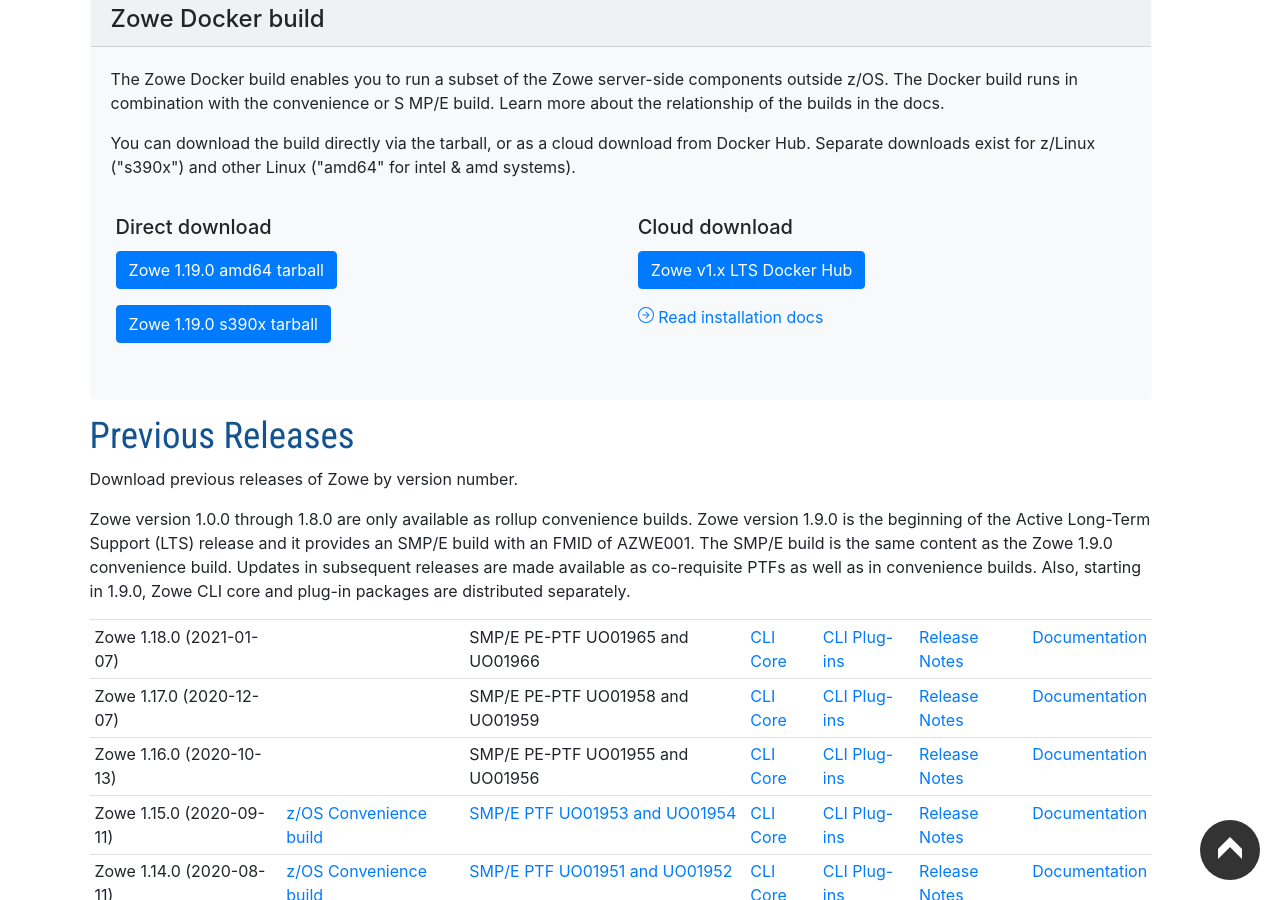
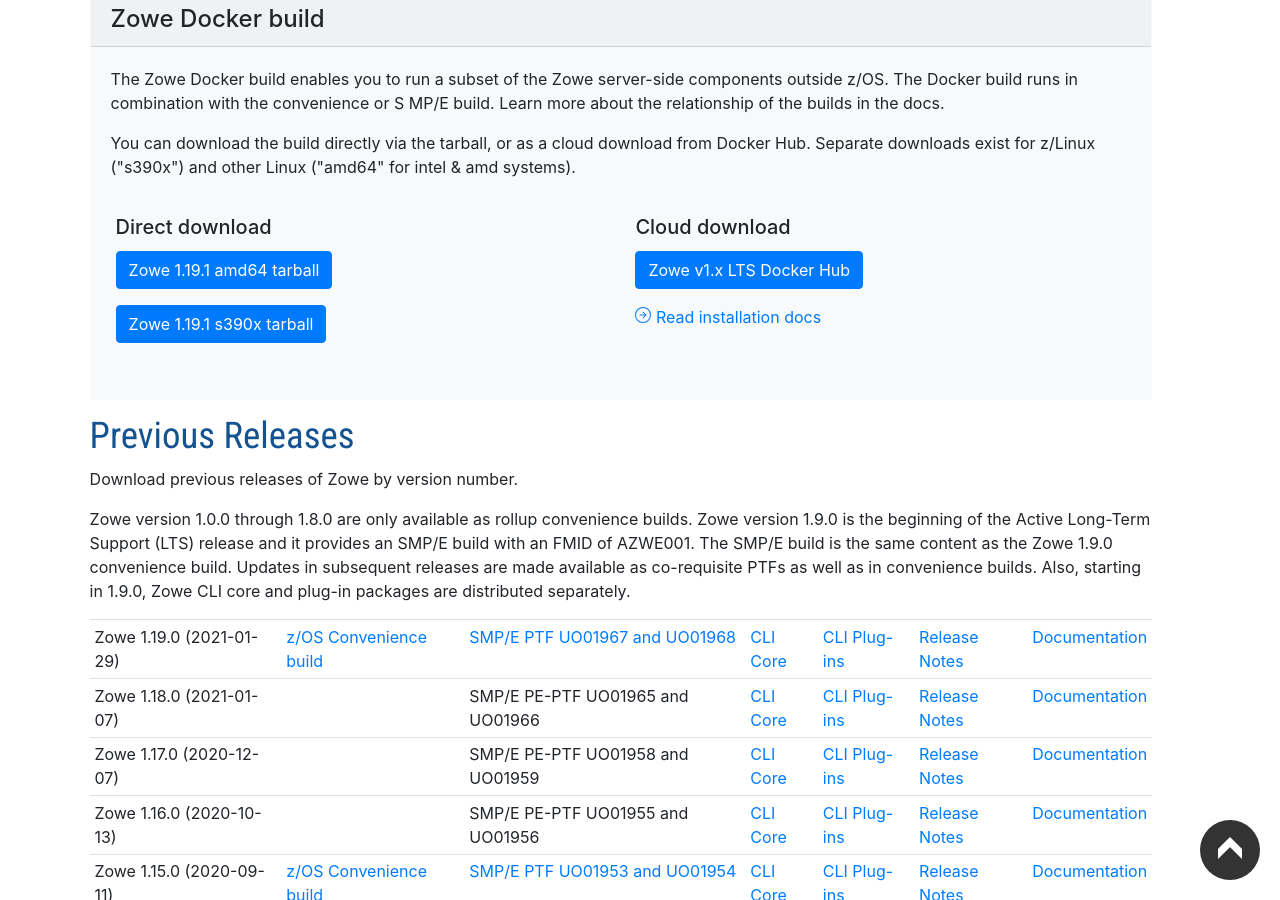
Before and after one commit to zowe/zowe.github.io, a Jekyll site: the page built from download.md, in a window 1280 px wide and 900 px high, scrolled down 1540 px. Built offline with Jekyll 4.4.1, drawn with Linux system fonts in a browser that asks for light colours; our own code applies the rules of GitHub Pages for plain Markdown files; some of the changed text lies outside the part shown.

Commit message:
prepare for v1.19.1  smpe release
Signed-off-by: Jack (T.) Jia <jack-tiefeng.jia@ibm.com>

```diff
--- a/_data/releases.yml
+++ b/_data/releases.yml
@@ -1,5 +1,16 @@
 # List of Zowe releases - update here and it will update the entire site :-)
 # Note - keep this in order as the latest release is pulled from the first item in the list!
+- version: 1.19.1
+  zos_version: 1.19.1
+  smpe_version: 1.19.1
+  smpe_sysmod: PTF
+  smpe_numbers: UO01969
+  cli_version: 1.19.0
+  cli_plugins_version: 1.19.0
+  node_sdk_version: 1.19.0
+  python_sdk_version: 1.19.0
+  release_date: 2021-02-08
+  documentation: stable
 - version: 1.19.0
   zos_version: 1.19.0
   smpe_version: 1.19.0
```
